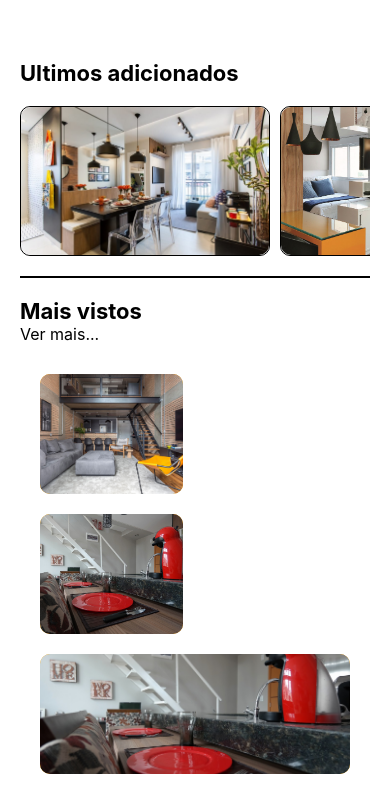
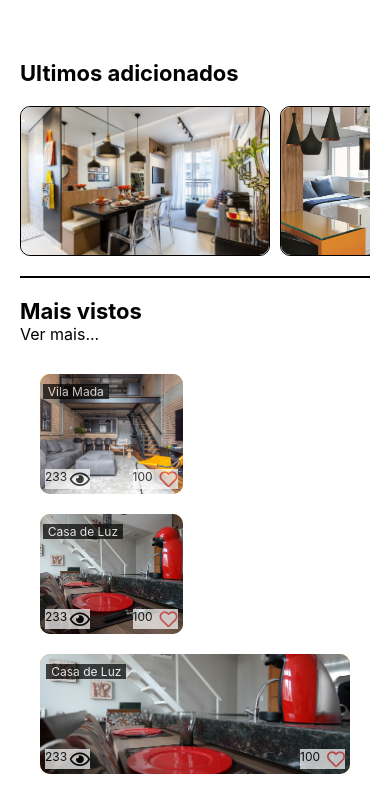
Before and after one commit to emersonjds/lello, a React Native app: screen /Home in a window 390 px wide. Shown: the top 792 px of the page. Built offline with nearby package versions, Linux system fonts and the light colour scheme.

Commit message:
config icons

```diff
--- a/package.json
+++ b/package.json
@@ -8,6 +8,7 @@
     "eject": "expo eject"
   },
   "dependencies": {
+    "@expo/vector-icons": "^12.0.5",
     "@react-navigation/native": "^6.0.4",
     "@react-navigation/native-stack": "^6.2.2",
     "expo": "~42.0.1",
--- a/src/screens/Home/houses.js
+++ b/src/screens/Home/houses.js
@@ -1,39 +1,57 @@
 export const houses = [
   {
     id: 1,
-    title: "Casa de Luz",
+    title: "Vila Mada",
     description: "Imovel bem localizado proximo a metros",
     img: require("../../img/loft-1.jpeg"),
+    bairro: "Vila Mariana",
+    likes: 100,
+    views: 233,
   },
   {
     id: 2,
     title: "Casa de Luz",
     description: "Imovel bem localizado proximo a metros",
     img: require("../../img/loft-3.jpeg"),
+    bairro: "Vila Mariana",
+    likes: 100,
+    views: 233,
   },
   {
     id: 3,
     title: "Casa de Luz",
     description: "Imovel bem localizado proximo a metros",
     img: require("../../img/loft-3.jpeg"),
+    bairro: "Vila Mariana",
+    likes: 100,
+    views: 233,
   },
   {
     id: 4,
     title: "Casa de Luz",
     description: "Imovel bem localizado proximo a metros",
     img: require("../../img/loft-4.jpeg"),
+    bairro: "Vila Mariana",
+    likes: 100,
+    views: 233,
   },
   {
     id: 5,
     title: "Casa de Luz",
     description: "Imovel bem localizado proximo a metros",
     img: require("../../img/loft-5.jpeg"),
+    bairro: "Vila Mariana",
+    likes: 100,
+    views: 233,
   },
   {
     id: 6,
     title: "Casa de Luz",
     description: "Imovel bem localizado proximo a metros",
     img: require("../../img/loft-6.jpeg"),
+    bairro: "Vila Mariana",
+    likes: 100,
+    views: 233,
   },
   {
     id: 7,
@@ -46,23 +64,35 @@ export const houses = [
     title: "Casa de Luz",
     description: "Imovel bem localizado proximo a metros",
     img: require("../../img/loft-8.jpeg"),
+    bairro: "Vila Mariana",
+    likes: 100,
+    views: 233,
   },
   {
     id: 9,
     title: "Casa de Luz",
     description: "Imovel bem localizado proximo a metros",
     img: require("../../img/loft-9.jpeg"),
+    bairro: "Vila Mariana",
+    likes: 100,
+    views: 233,
   },
   {
     id: 10,
     title: "Casa de Luz",
     description: "Imovel bem localizado proximo a metros",
     img: require("../../img/loft-10.jpeg"),
+    bairro: "Vila Mariana",
+    likes: 100,
+    views: 233,
   },
   {
     id: 11,
     title: "Casa de Luz",
     description: "Imovel bem localizado proximo a metros",
     img: require("../../img/loft-11.png"),
+    bairro: "Vila Mariana",
+    likes: 100,
+    views: 233,
   },
 ];
--- a/src/screens/Home/index.js
+++ b/src/screens/Home/index.js
@@ -12,6 +12,7 @@ import { Box, BoxFull, SafeAreaFull } from "../../components/Spacing";
 import { Divider } from "react-native-paper";
 import { H1, TextRegular } from "../../components/Title";
 import { houses } from "./houses";
+import { FontAwesome5 } from "@expo/vector-icons";
 
 // import { Container } from './styles';
 
@@ -108,6 +109,9 @@ const Home = () => (
               bg="orange"
               mt="20"
               borderRadius={10}
+              style={{
+                zIndex: 1,
+              }}
             >
               <Image
                 style={{
@@ -118,6 +122,63 @@ const Home = () => (
                 resizeMode="cover"
                 source={house.img}
               />
+
+              <Box
+                bg="#000"
+                style={{
+                  position: "absolute",
+                  top: 10,
+                  opacity: 0.7,
+                  marginLeft: "2%",
+                  paddingHorizontal: 5,
+                }}
+              >
+                <TextRegular
+                  style={{
+                    color: "#fff",
+                    zIndex: 5,
+                    fontSize: 12,
+                  }}
+                >
+                  {house.title}
+                </TextRegular>
+              </Box>
+
+              <Box
+                style={{
+                  position: "absolute",
+                  right: 5,
+                  bottom: 5,
+                  flexDirection: "row",
+                  width: 45,
+                  justifyContent: "space-between",
+                  backgroundColor: "#fff",
+                  opacity: 0.7,
+                }}
+              >
+                <TextRegular style={{ color: "#000", fontSize: 12 }}>
+                  {house.likes}
+                </TextRegular>
+                <FontAwesome5 name="heart" size={18} color="#F05454" />
+              </Box>
+
+              <Box
+                style={{
+                  position: "absolute",
+                  left: 5,
+                  bottom: 5,
+                  flexDirection: "row",
+                  width: 45,
+                  justifyContent: "space-between",
+                  backgroundColor: "#fff",
+                  opacity: 0.7,
+                }}
+              >
+                <TextRegular style={{ color: "#000", fontSize: 12 }}>
+                  {house.views}
+                </TextRegular>
+                <FontAwesome5 name="eye" size={18} color="black" />
+              </Box>
             </Box>
           ))}
         </Box>
```
Also changed, not shown: 1 other file (tests, documents, lock files or other folders).
